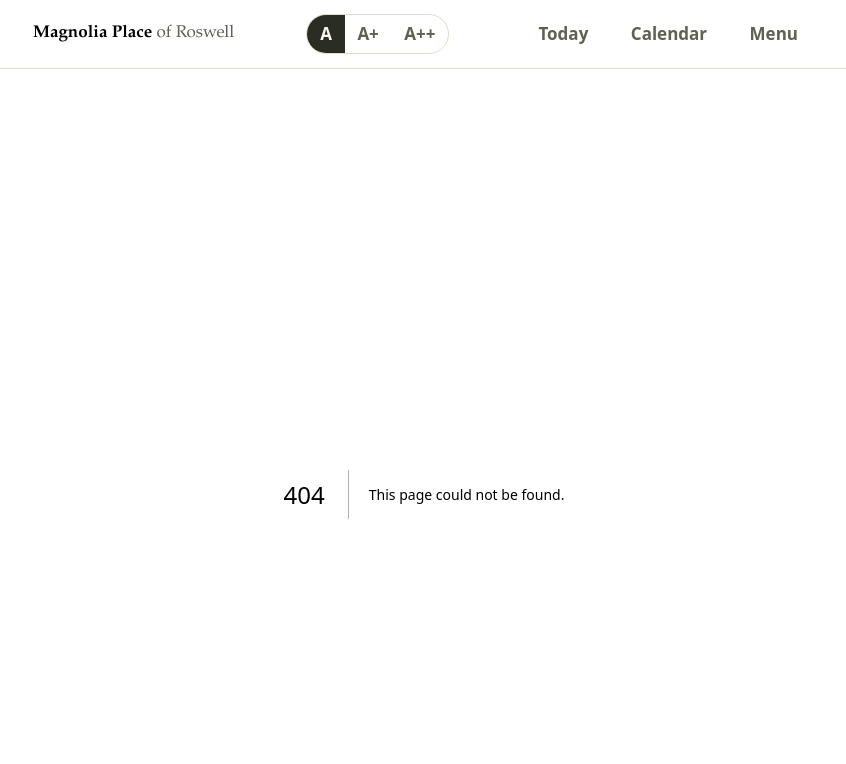
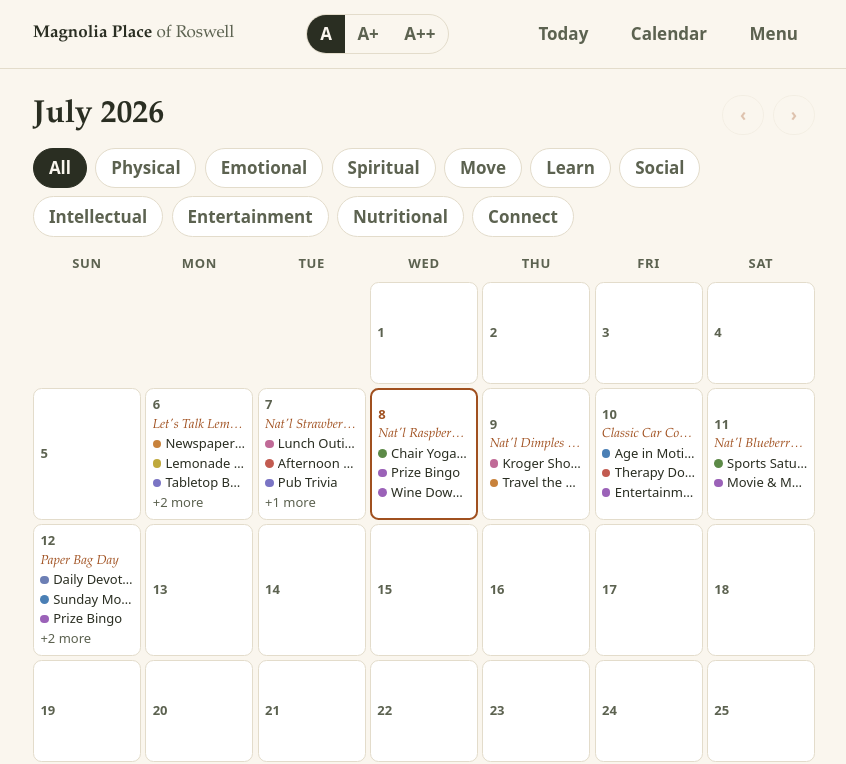
Before and after one commit to dillo/magnolia-companion, a Next.js app: page /calendar in a window 1280 px wide. Before the commit this address had no page. Shown: the top 764 px of the page, without its empty margins (216-1062 px from the left). Built offline with nearby package versions, Linux system fonts and the light colour scheme.

Commit message:
feat: calendar page with month grid, dimension filters, agenda view

```diff
--- /dev/null
+++ b/app/calendar/page.tsx
@@ -0,0 +1,6 @@
+import { loadActivityMonths } from "@/lib/content";
+import CalendarClient from "@/components/CalendarClient";
+
+export default function CalendarPage() {
+  return <CalendarClient months={loadActivityMonths()} />;
+}
--- /dev/null
+++ b/components/CalendarClient.tsx
@@ -0,0 +1,148 @@
+"use client";
+
+import { useEffect, useState } from "react";
+import type { ActivityMonth } from "@/lib/schema";
+import { DIMENSIONS, type Dimension } from "@/lib/schema";
+import { DIMENSION_META } from "@/lib/dimensions";
+import { todayISO, formatTime, dayNameOfISO, longDateOfISO } from "@/lib/dates";
+import Timeline from "@/components/Timeline";
+import EmptyState from "@/components/EmptyState";
+import ScanLightbox from "@/components/ScanLightbox";
+
+const DOWS = ["Sun", "Mon", "Tue", "Wed", "Thu", "Fri", "Sat"];
+
+export default function CalendarClient({ months }: { months: ActivityMonth[] }) {
+  const [today, setToday] = useState<string | null>(null);
+  const [idx, setIdx] = useState(0);
+  const [filter, setFilter] = useState<Dimension | "all">("all");
+  const [selected, setSelected] = useState<string | null>(null);
+
+  useEffect(() => {
+    const t = todayISO();
+    setToday(t);
+    const i = months.findIndex((m) => m.month === t.slice(0, 7));
+    setIdx(i >= 0 ? i : Math.max(0, months.length - 1));
+  }, [months]);
+
+  if (!today) return null;
+  if (months.length === 0) return <EmptyState message="No activity calendars have been added yet." />;
+
+  const month = months[idx];
+  const [y, mo] = month.month.split("-").map(Number);
+  const daysInMonth = new Date(Date.UTC(y, mo, 0)).getUTCDate();
+  const firstDow = new Date(Date.UTC(y, mo - 1, 1)).getUTCDay();
+  const byDate = new Map(month.days.map((d) => [d.date, d]));
+  const dateOf = (n: number) => `${month.month}-${String(n).padStart(2, "0")}`;
+  const monthTitle = new Intl.DateTimeFormat("en-US", {
+    timeZone: "UTC", month: "long", year: "numeric",
+  }).format(new Date(Date.UTC(y, mo - 1, 1)));
+  const selDay = selected ? byDate.get(selected) ?? null : null;
+
+  function moveMonth(delta: number) {
+    setIdx((i) => Math.min(months.length - 1, Math.max(0, i + delta)));
+    setSelected(null);
+  }
+
+  return (
+    <div>
+      <div className="flex items-center justify-between">
+        <h1 className="font-display text-3xl font-semibold">{monthTitle}</h1>
+        <div className="flex gap-2">
+          <button aria-label="Previous month" disabled={idx === 0} onClick={() => moveMonth(-1)}
+            className="rounded-full border border-hairline px-4 py-1.5 font-bold text-copper disabled:opacity-30">‹</button>
+          <button aria-label="Next month" disabled={idx === months.length - 1} onClick={() => moveMonth(1)}
+            className="rounded-full border border-hairline px-4 py-1.5 font-bold text-copper disabled:opacity-30">›</button>
+        </div>
+      </div>
+
+      <div className="my-3 flex flex-wrap gap-2">
+        {(["all", ...DIMENSIONS] as const).map((d) => (
+          <button key={d} aria-pressed={filter === d}
+            onClick={() => setFilter(d)}
+            className={`rounded-full border px-3.5 py-1.5 font-semibold ${
+              filter === d ? "border-ink bg-ink text-petal" : "border-hairline bg-card text-moss"
+            }`}>
+            {d === "all" ? "All" : DIMENSION_META[d].label}
+          </button>
+        ))}
+      </div>
+
+      {/* Month grid: tablet & desktop */}
+      <div className="hidden grid-cols-7 gap-1 md:grid" role="grid" aria-label={monthTitle}>
+        {DOWS.map((d) => (
+          <div key={d} className="py-1 text-center text-[13px] font-bold uppercase tracking-wider text-moss">{d}</div>
+        ))}
+        {Array.from({ length: firstDow }, (_, i) => <div key={`b${i}`} />)}
+        {Array.from({ length: daysInMonth }, (_, i) => {
+          const date = dateOf(i + 1);
+          const day = byDate.get(date);
+          const specials = day?.events.filter((e) => !e.routine) ?? [];
+          return (
+            <button key={date} onClick={() => setSelected(date)}
+              className={`min-h-24 rounded-lg border bg-card p-1.5 text-left align-top text-[13px] ${
+                date === today ? "border-2 border-copper" : "border-hairline"
+              } ${selected === date ? "ring-2 ring-ink" : ""}`}>
+              <div className={`font-semibold tabular-nums ${date === today ? "text-copper" : "text-moss"}`}>{i + 1}</div>
+              {day?.theme && (
+                <div className="truncate font-display italic text-copper">{day.theme}</div>
+              )}
+              {specials.slice(0, 3).map((e, j) => {
+                const dim = filter !== "all" && e.dimension !== filter;
+                return (
+                  <div key={j} className={`flex items-center gap-1 truncate ${dim ? "opacity-20" : ""}`}>
+                    {e.dimension && (
+                      <span className="h-2 w-2 shrink-0 rounded-full"
+                        style={{ background: DIMENSION_META[e.dimension].dot }} />
+                    )}
+                    <span className="truncate">{e.title}</span>
+                  </div>
+                );
+              })}
+              {specials.length > 3 && <div className="text-moss">+{specials.length - 3} more</div>}
+            </button>
+          );
+        })}
+      </div>
+
+      {/* Agenda list: phones */}
+      <div className="divide-y divide-hairline md:hidden">
+        {month.days.map((day) => {
+          const specials = day.events.filter(
+            (e) => !e.routine && (filter === "all" || e.dimension === filter),
+          );
+          if (specials.length === 0) return null;
+          return (
+            <button key={day.date} onClick={() => setSelected(day.date)} className="block w-full py-3 text-left">
+              <div className="font-semibold">
+                {dayNameOfISO(day.date).slice(0, 3)} {Number(day.date.slice(8))}
+                {day.date === today && <span className="font-normal text-moss"> · Today</span>}
+              </div>
+              {day.theme && <div className="font-display text-[15px] italic text-copper">{day.theme}</div>}
+              {specials.map((e, i) => (
+                <div key={i} className="flex items-baseline gap-2">
+                  <span className="w-12 shrink-0 text-right font-semibold tabular-nums text-copper">
+                    {e.start ? formatTime(e.start) : "All day"}
+                  </span>
+                  <span>{e.title}</span>
+                </div>
+              ))}
+            </button>
+          );
+        })}
+      </div>
+
+      {/* Day detail */}
+      {selDay && (
+        <section aria-label="Day detail" className="mt-5 rounded-xl border border-hairline bg-petal p-4">
+          <h2 className="font-display text-2xl font-semibold">
+            {dayNameOfISO(selDay.date)}, {longDateOfISO(selDay.date)}
+          </h2>
+          {selDay.theme && <p className="mb-3 font-display italic text-copper">{selDay.theme}</p>}
+          <Timeline events={selDay.events} />
+        </section>
+      )}
+
+      <ScanLightbox scans={month.sourceScans} label="View this month's printed pages" />
+    </div>
+  );
+}
```
